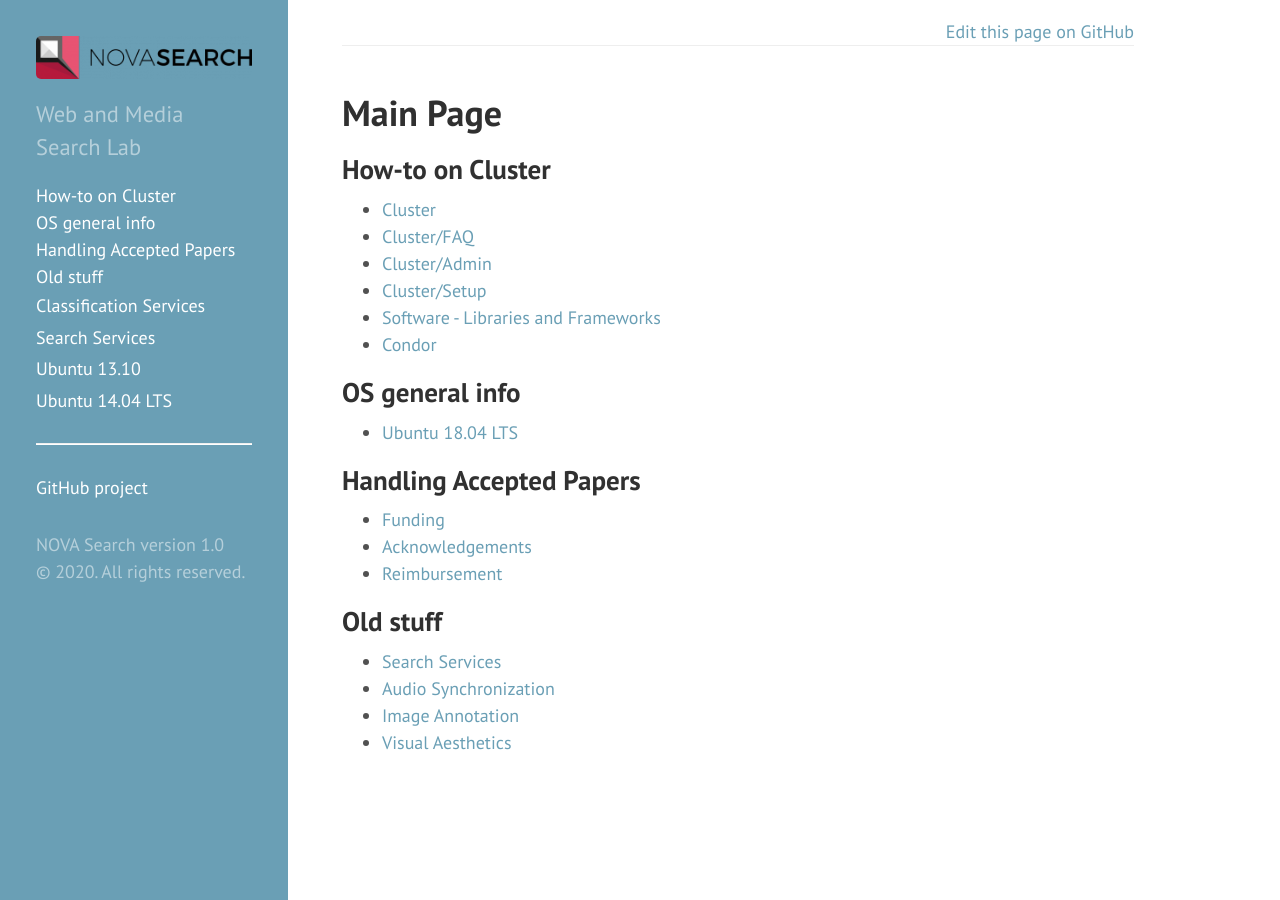
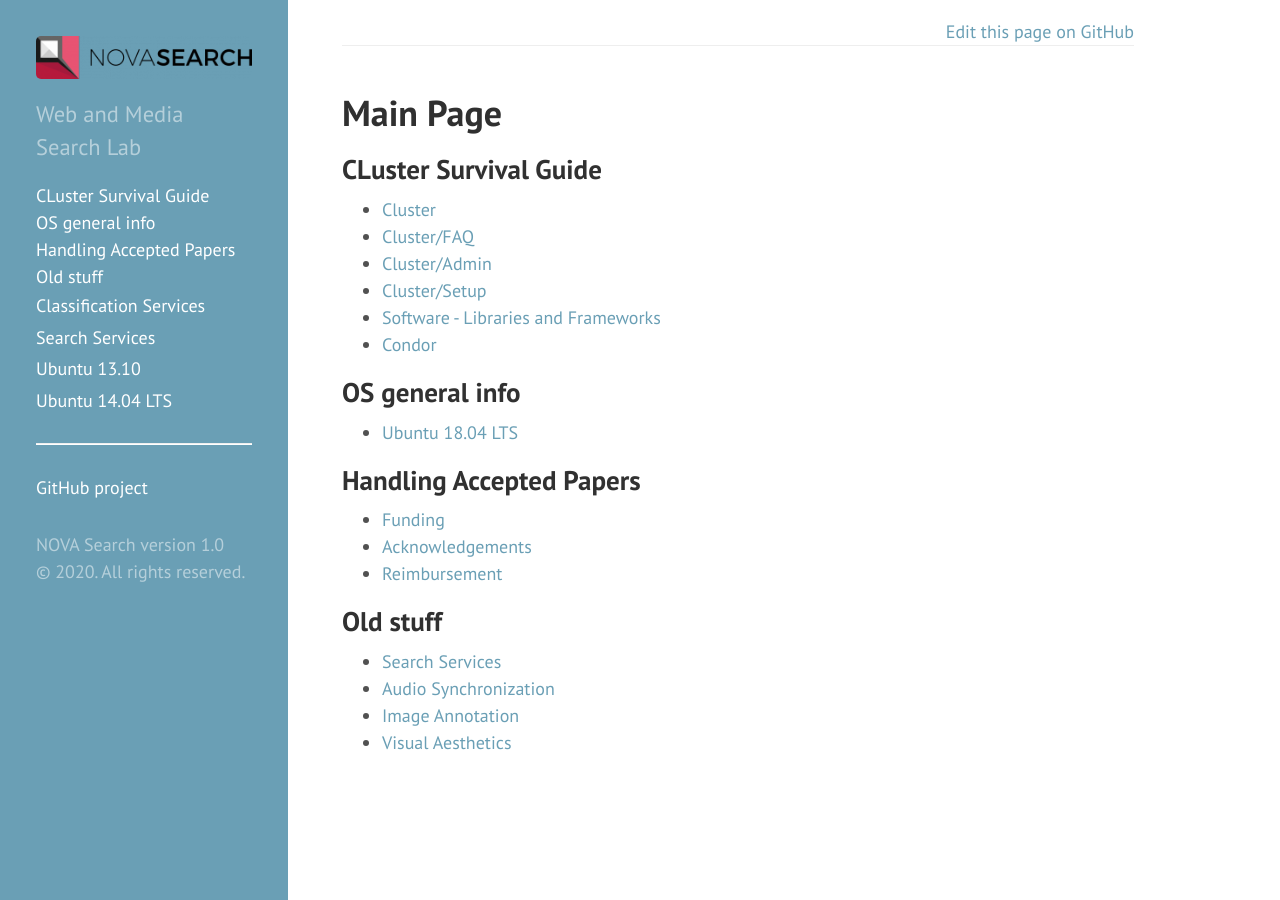
Before and after one commit to novasearch/wiki.novasearch.org, a Jekyll site: the page built from wiki/Main_Page.md, in a window 1280 px wide. Built offline with Jekyll 4.4.1, drawn with Linux system fonts in a browser that asks for light colours.

Commit message:
Update Main_Page.md

```diff
--- a/wiki/Main_Page.md
+++ b/wiki/Main_Page.md
@@ -11,7 +11,7 @@ redirect_from:
  - wiki/Biopython
 ---
 
-How-to on Cluster
+CLuster Survival Guide
 --------------------
 
 - [Cluster](/wiki/Cluster "wikilink")
```
